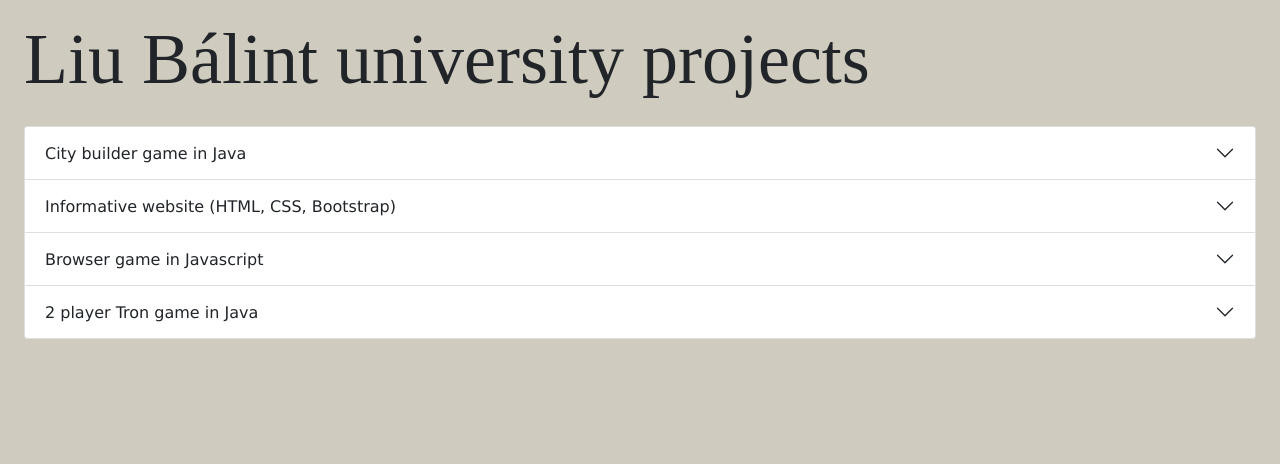
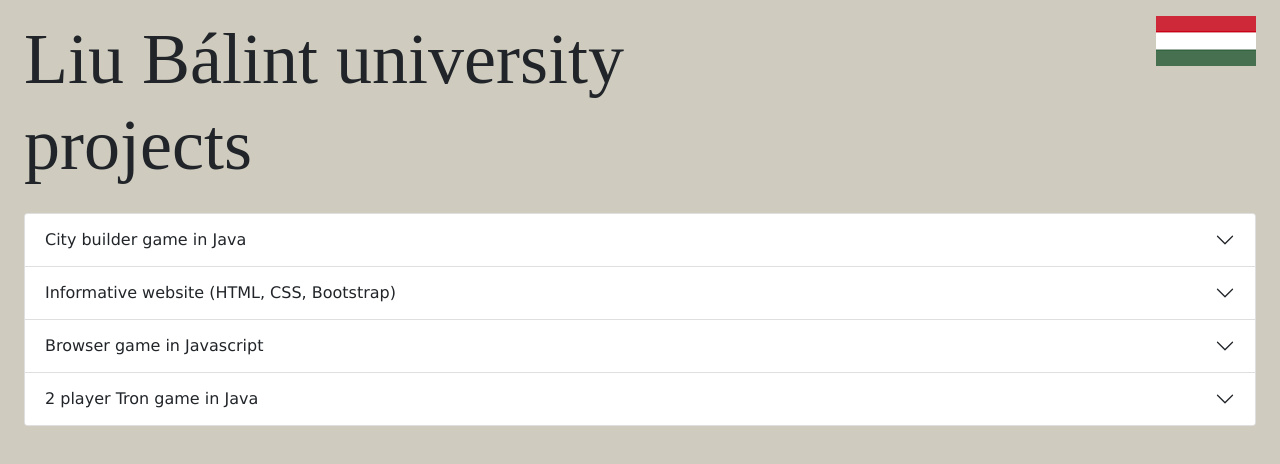
Before and after one commit to LiuBali123/liubali123.github.io, a plain HTML site: page en/index.html in a window 1280 px wide. Drawn offline with Linux system fonts and the light colour scheme.

Commit message:
English flags final

```diff
--- a/en/index.html
+++ b/en/index.html
@@ -12,7 +12,12 @@
 <body>
     <div class="container-fluid px-4">
         <div class="row mt-3 mb-3">
-            <h1 class="display-2">Liu Bálint university projects</h1>
+            <div class="col">
+                <h1 class="display-2">Liu Bálint university projects</h1>
+            </div>
+            <div class="col">
+                <a href="../"><img class="float-end" src="../images/flag_hun.png"></a>
+            </div>
         </div>
         <div class="accordion">
             <div class="accordion-item"><!--gyorsfalu-->
@@ -94,7 +99,7 @@
                     <div class="accordion-body">
                         <strong>Description:</strong> The assignment was to create a 2 player Tron game in Java.
                         <br><a href="../tron-feladat.pdf">Full task-list(hungarian).</a>
-                        <br><a href="../downloads/tron.jar" download>Download packaged game.</a> (Ps.: The packaged game does not contain the database, so the game can be run without it.)
+                        <br><a href="../downloads/tron.jar" download>Download packaged game.</a> (Ps.: The packaged game does not contain the database part, so the game can be run without it.)
                         <br><a href="../downloads/tron.zip" download>Download project files.</a> (Ps.: The project files contain the database part.)
                         <br><img src="../images/tron/base.png">
                         <img src="../images/tron/hs.png">
```
Also changed, not shown: index.html (+6 -1 lines), images/flag_eng.png (added), images/flag_hun.png (added).
